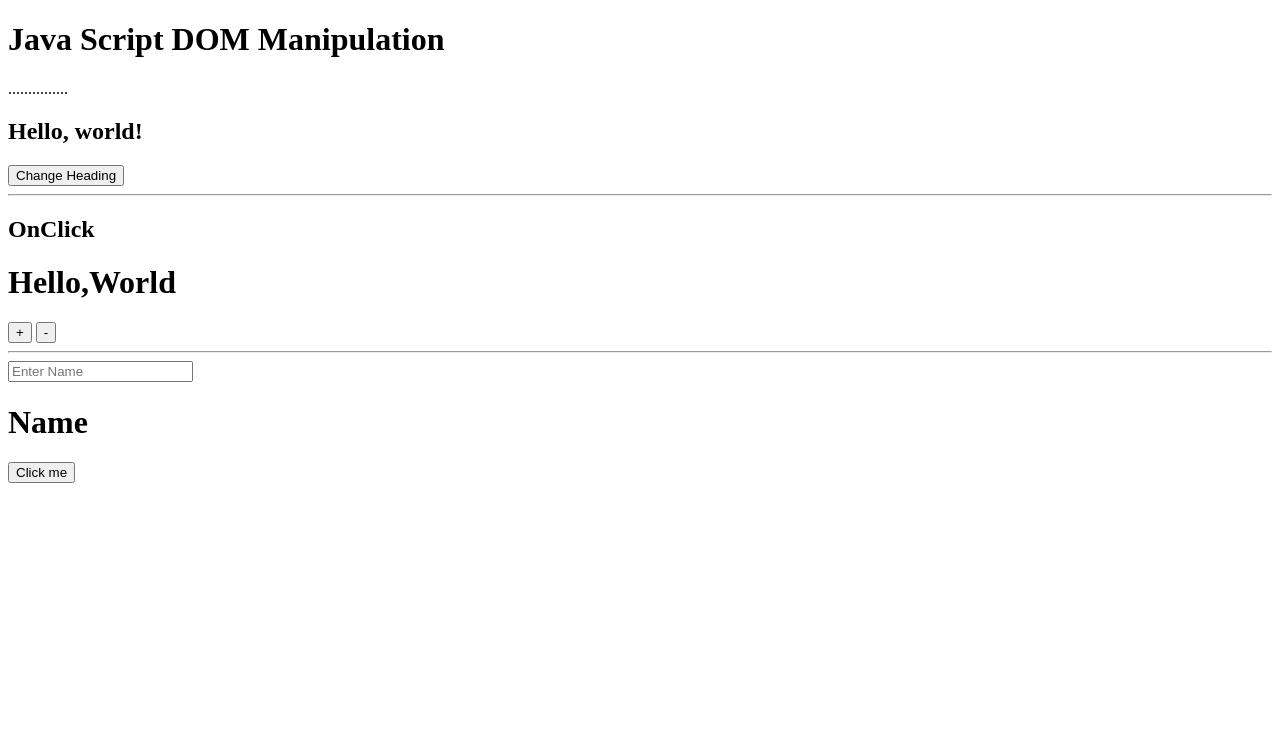
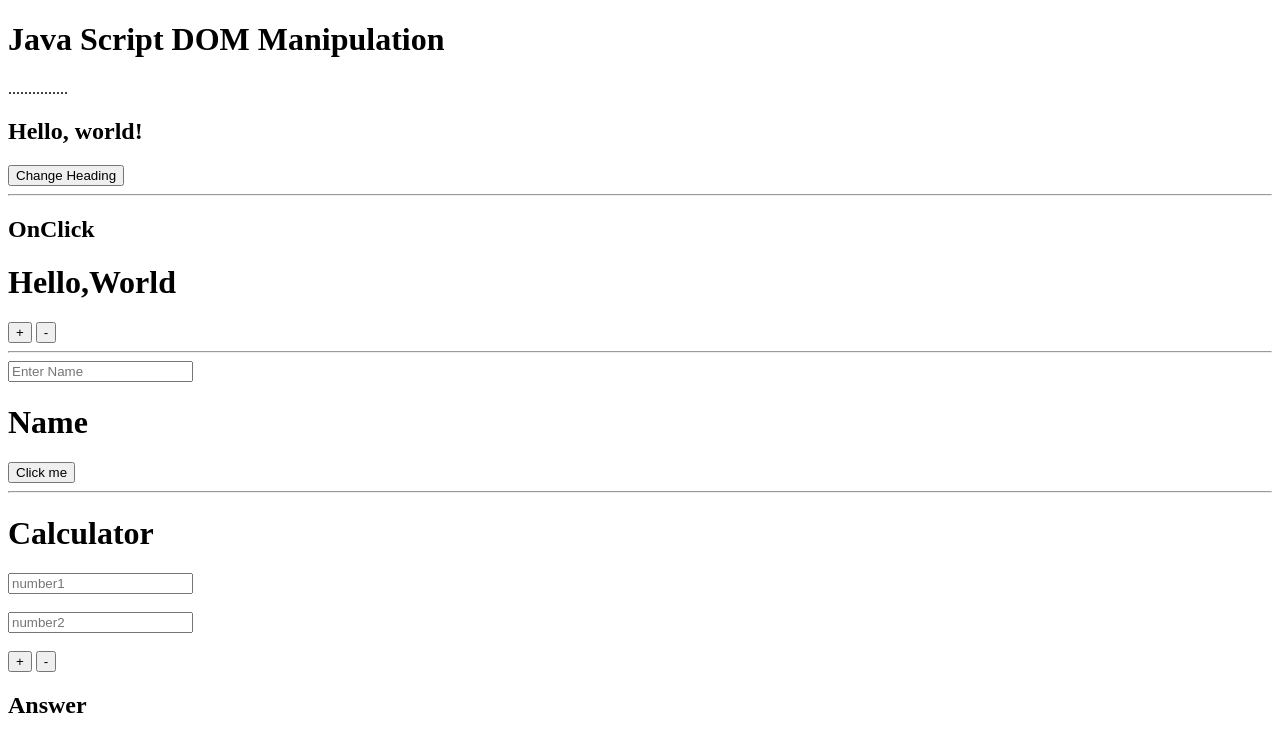
Before and after one commit to chathurani-nimesha/Internet_Technology_Day06, a plain HTML site: page index.html in a window 1280 px wide. Drawn offline with Linux system fonts and the light colour scheme.

Commit message:
Very simple calculator

```diff
--- a/index.html
+++ b/index.html
@@ -31,6 +31,24 @@
 
     <h1 id="heading2">Name</h1>
     <input type="button" value="Click me" onclick="changeHeading1()">
+    <hr>
+
+    <!--Calculator-->
+    <h1>Calculator</h1>
+    <input type="number" name="number1" placeholder="number1" id="number1">
+    <br>
+    <br>
+    <input type="number" name="number2" placeholder="number2" id="number2">
+    <br>
+    <br>
+    <input type="button" value="+" placeholder="+" id="addition" onclick="addition()">
+    <input type="button" value="-" placeholder="-" id="substraction" onclick="substraction()">
+    <br>
+    <h2 id="answer">Answer</h2>
+
+
+
+
 
     <script src="js/app.js"></script>
 </body>
--- a/js/app.js
+++ b/js/app.js
@@ -111,3 +111,29 @@ function changeHeading1(){
    let newName=inputText.value;
    heading2.innerText=newName;
 }
+
+//===========Calculator==============================
+
+function addition(){
+    let input1=number1.value;
+    console.log(input1);
+
+    let input2=number2.value;
+    console.log(input2);
+
+   let add=Number(input1)+Number(input2);
+   answer.innerText=add;
+}
+
+function substraction(){
+    let input1=number1.value;
+    console.log(input1);
+
+    let input2=number2.value;
+    console.log(input2);
+
+   let sub=Number(input1) - Number(input2);
+   answer.innerText=sub;
+}
+
+//==============================================================
```
